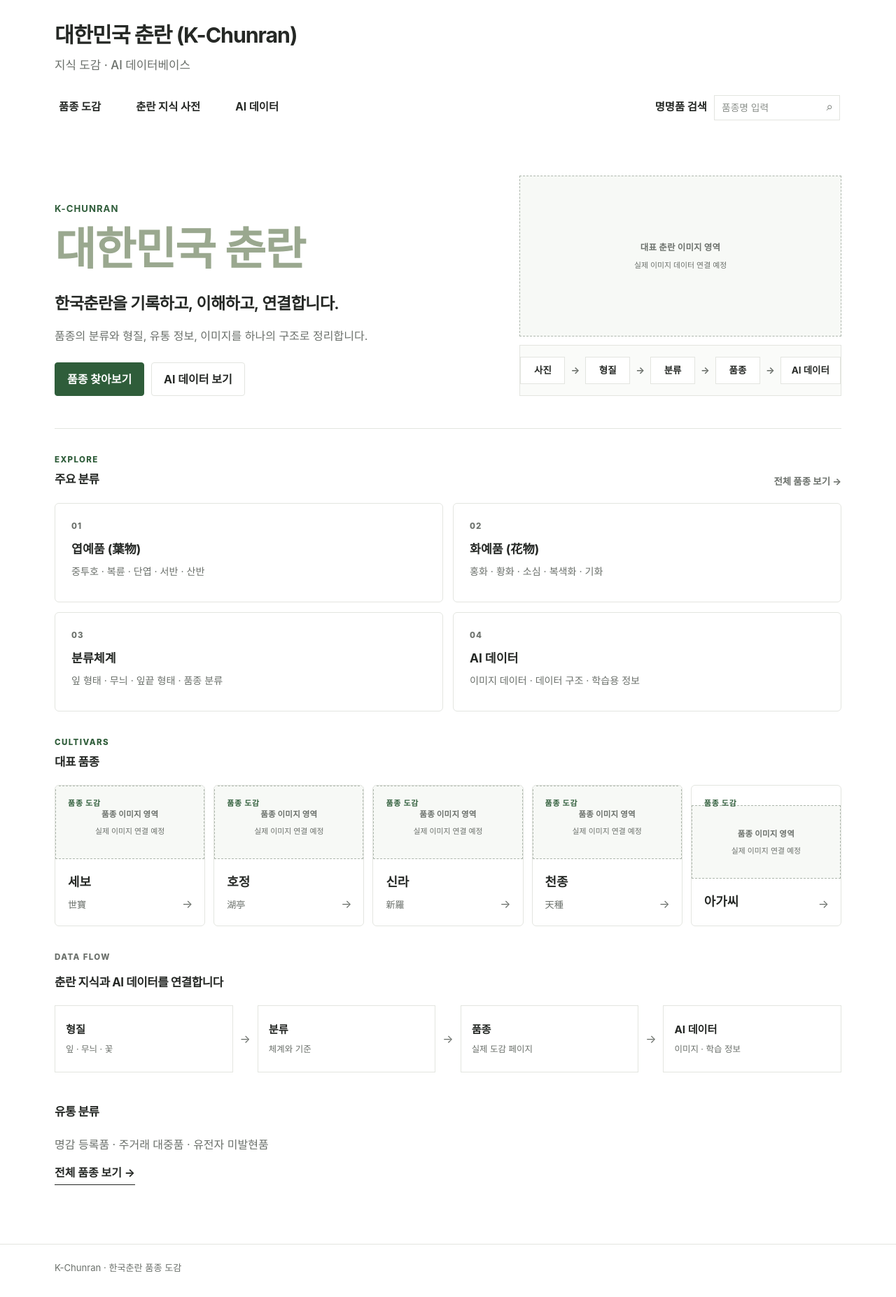
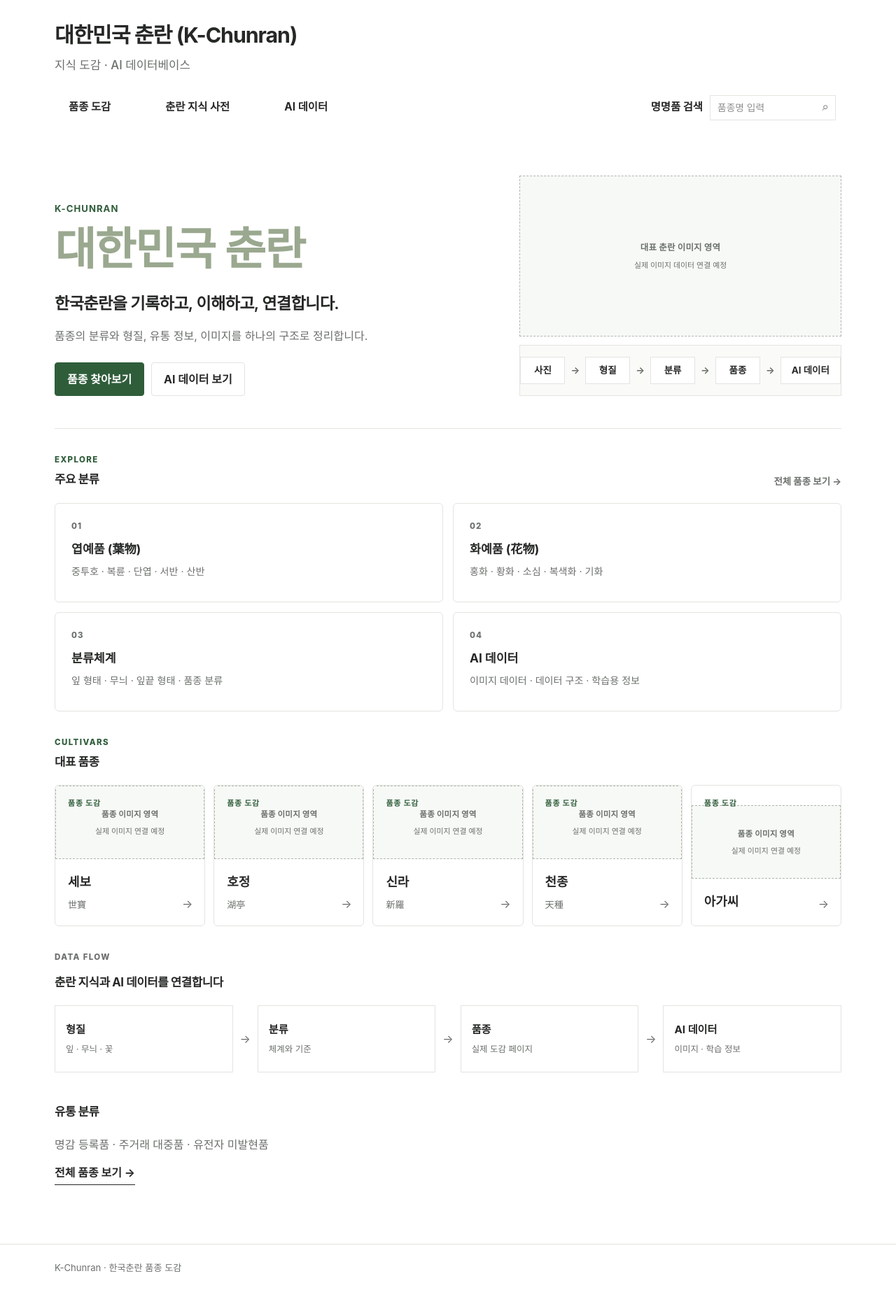
Before and after one commit to parasolra5-pixel/K-chunran, a Jekyll site: the page built from index.md, in a window 1280 px wide. Shown: the whole page at 70% size. Built offline with Jekyll 4.4.1, drawn with Linux system fonts in a browser that asks for light colours.

Commit message:
style: widen navigation spacing and dropdowns

```diff
--- a/assets/css/k-chunran.css
+++ b/assets/css/k-chunran.css
@@ -797,3 +797,33 @@ a { color: inherit; }
     padding: 7px 8px;
   }
 }
+
+
+/* Navigation spacing and dropdown width */
+@media (min-width: 761px) {
+  .kc-nav-inner {
+    gap: 18px;
+    padding-left: 18px;
+    padding-right: 18px;
+  }
+
+  .kc-nav-group {
+    flex: 0 0 auto;
+  }
+
+  .kc-nav-item {
+    padding-left: 30px;
+    padding-right: 30px;
+  }
+
+  .kc-mega-menu {
+    min-width: 100%;
+    max-width: none;
+    width: max-content;
+    padding: 16px 20px 20px;
+  }
+
+  .kc-nav-group:nth-child(2) .kc-mega-menu {
+    min-width: 245px;
+  }
+}
```
